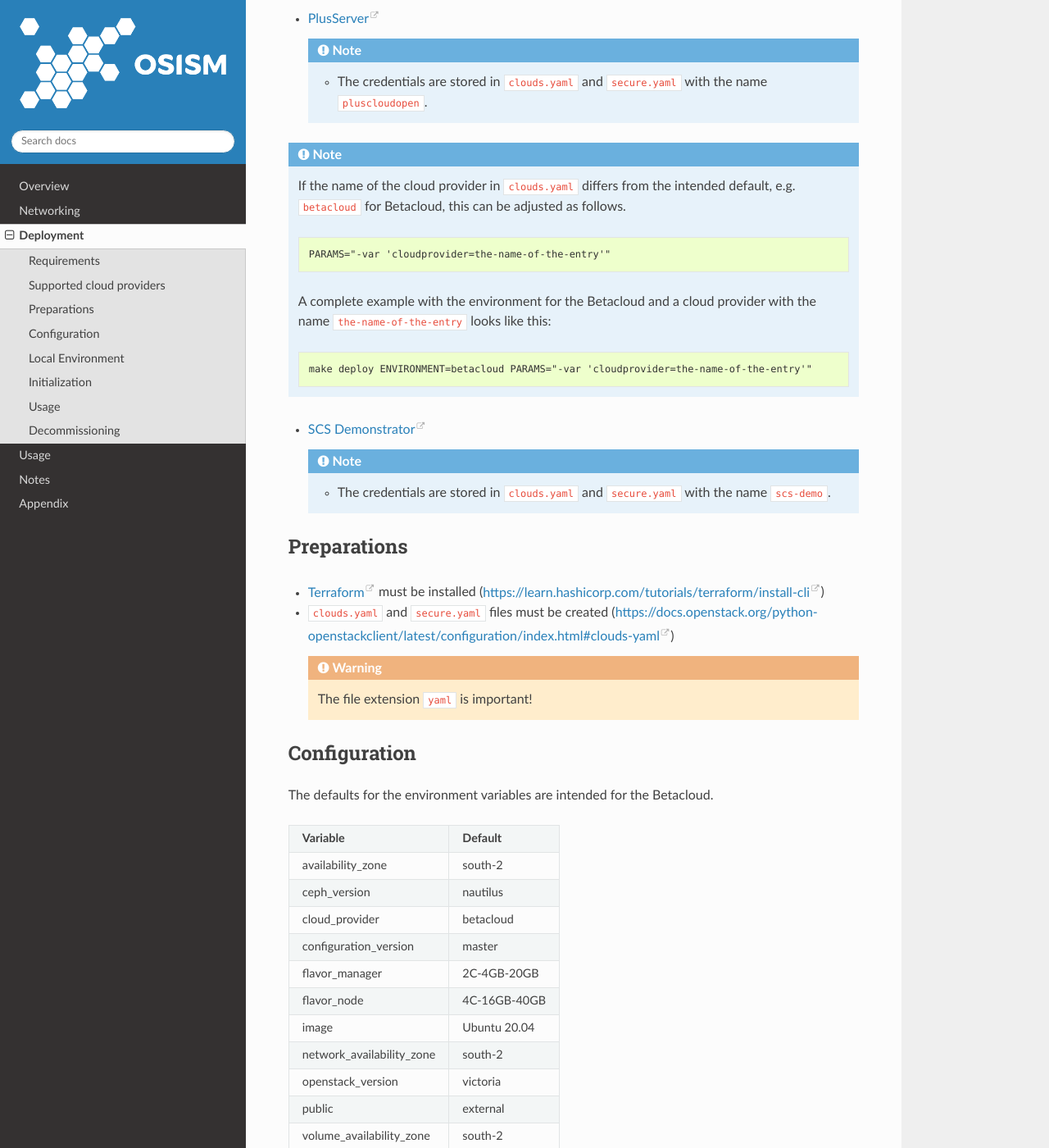
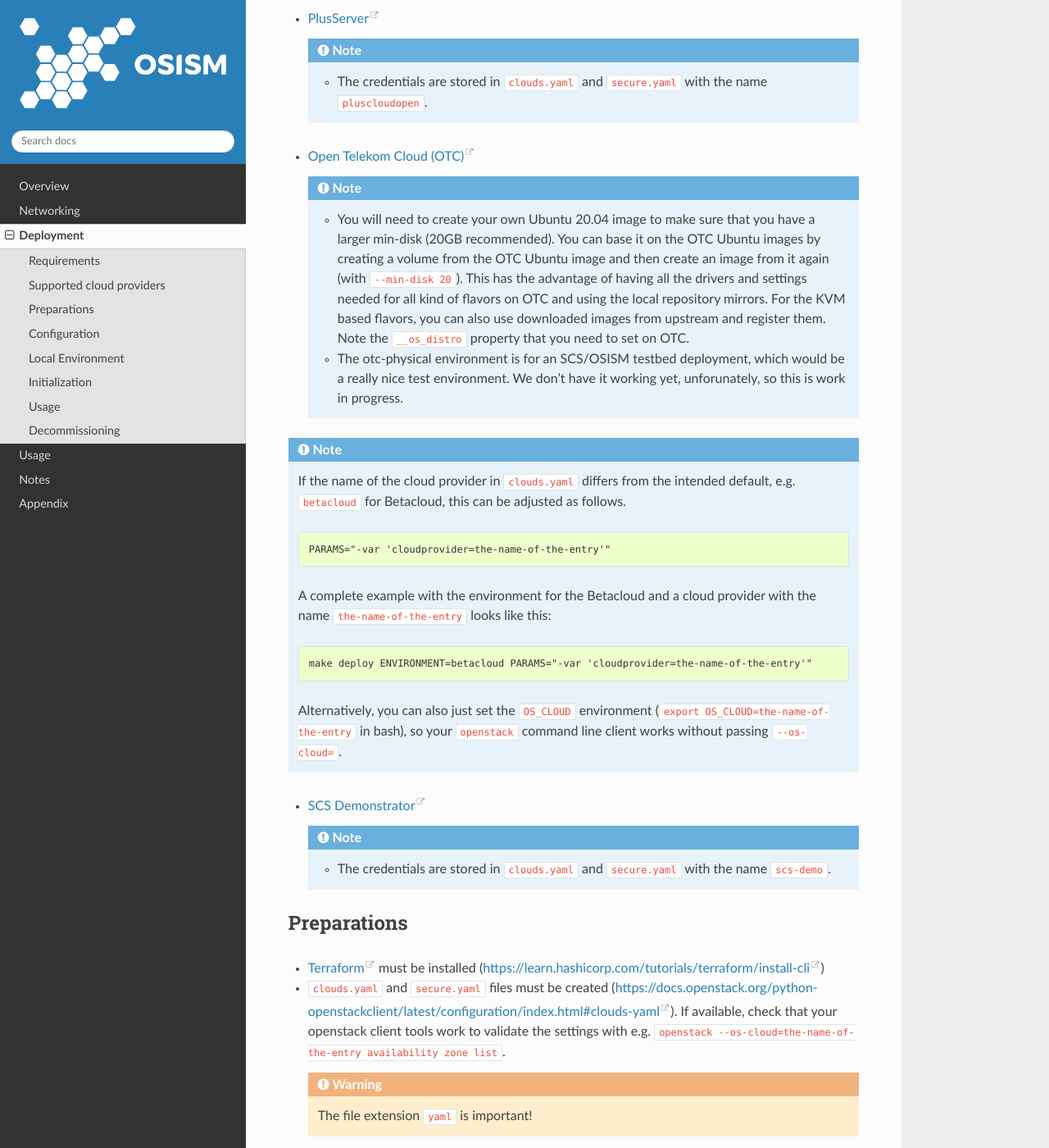
Before and after one commit to osism/testbed, a Sphinx documentation site: the page built from docs/source/deployment.rst, in a window 1280 px wide and 1400 px high, scrolled down 2016 px. Shown: the whole window at 82% size. Built offline with Sphinx 7.4.7 and the Read the Docs theme 2.0.0, drawn with Linux system fonts in a browser that asks for light colours; some of the changed text lies outside the part shown.

Commit message:
Document OTC usage.
Mention the need for an image.

Signed-off-by: Kurt Garloff <kurt@garloff.de>

```diff
--- a/docs/source/deployment.rst
+++ b/docs/source/deployment.rst
@@ -84,6 +84,22 @@
 
      * The credentials are stored in ``clouds.yaml`` and ``secure.yaml`` with the name ``pluscloudopen``.
 
+* `Open Telekom Cloud (OTC) <https://open-telekom-cloud.com/>`_
+
+  .. note::
+
+     * You will need to create your own Ubuntu 20.04 image to make sure that you have a larger min-disk
+       (20GB recommended). You can base it on the OTC Ubuntu images by creating a volume from the OTC
+       Ubuntu image and then create an image from it again (with ``--min-disk 20``). This has the
+       advantage of having all the drivers and settings needed for all kind of flavors on OTC and
+       using the local repository mirrors. For the KVM based flavors, you can also use downloaded
+       images from upstream and register them. Note the ``__os_distro`` property that you need to
+       set on OTC.
+
+     * The otc-physical environment is for an SCS/OSISM testbed deployment, which would be a really
+       nice test environment. We don't have it working yet, unforunately, so this is work in progress.
+
+
 .. note::
 
    If the name of the cloud provider in ``clouds.yaml`` differs from the intended default, e.g.
@@ -100,6 +116,10 @@
 
       make deploy ENVIRONMENT=betacloud PARAMS="-var 'cloudprovider=the-name-of-the-entry'"
 
+   Alternatively, you can also just set the ``OS_CLOUD`` environment
+   (``export OS_CLOUD=the-name-of-the-entry`` in bash), so your ``openstack`` command line
+   client works without passing ``--os-cloud=``.
+
 * `SCS Demonstrator <https://gx-scs.okeanos.dev>`_
 
   .. note::
@@ -111,7 +131,9 @@
 
 * `Terraform <https://www.terraform.io>`_ must be installed (https://learn.hashicorp.com/tutorials/terraform/install-cli)
 * ``clouds.yaml`` and ``secure.yaml`` files must be created
-  (https://docs.openstack.org/python-openstackclient/latest/configuration/index.html#clouds-yaml)
+  (https://docs.openstack.org/python-openstackclient/latest/configuration/index.html#clouds-yaml).
+  If available, check that your openstack client tools work to validate the settings with
+  e.g. ``openstack --os-cloud=the-name-of-the-entry availability zone list``.
 
   .. warning::
 
@@ -200,6 +222,12 @@
    * Use ``deploy-openstack`` to deploy OpenStack when building the environment. This also
      includes Ceph and infrastructure services.
 
+.. note::
+
+   You can also set the ``ENVIRONMENT`` environment variable (``export ENVIRONMENT=betacloud``
+   in bash) to avoid having to pass it manually all the time.
+
+
 Usage
 =====
 
```
